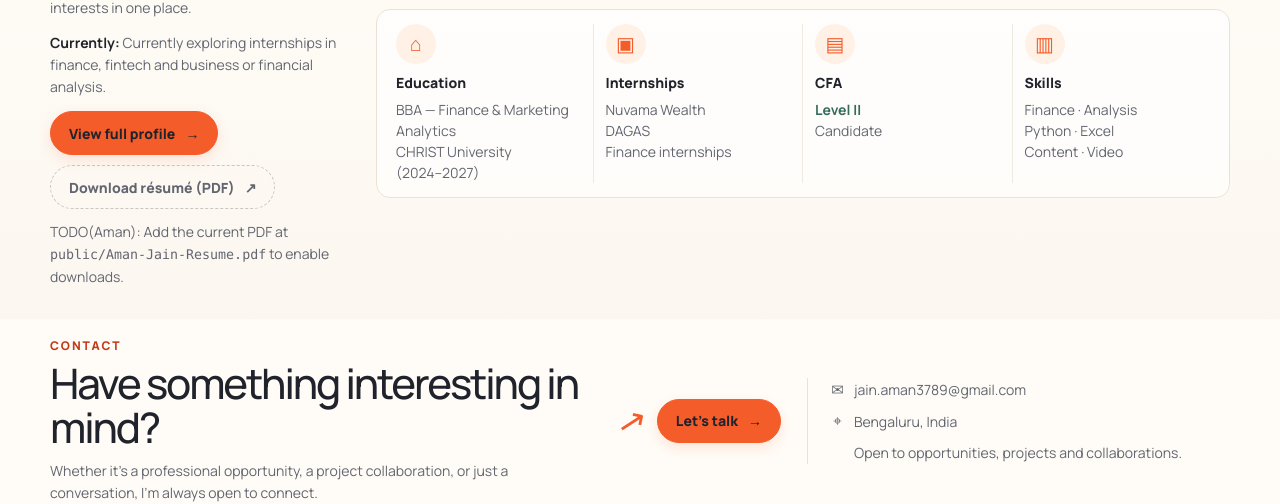
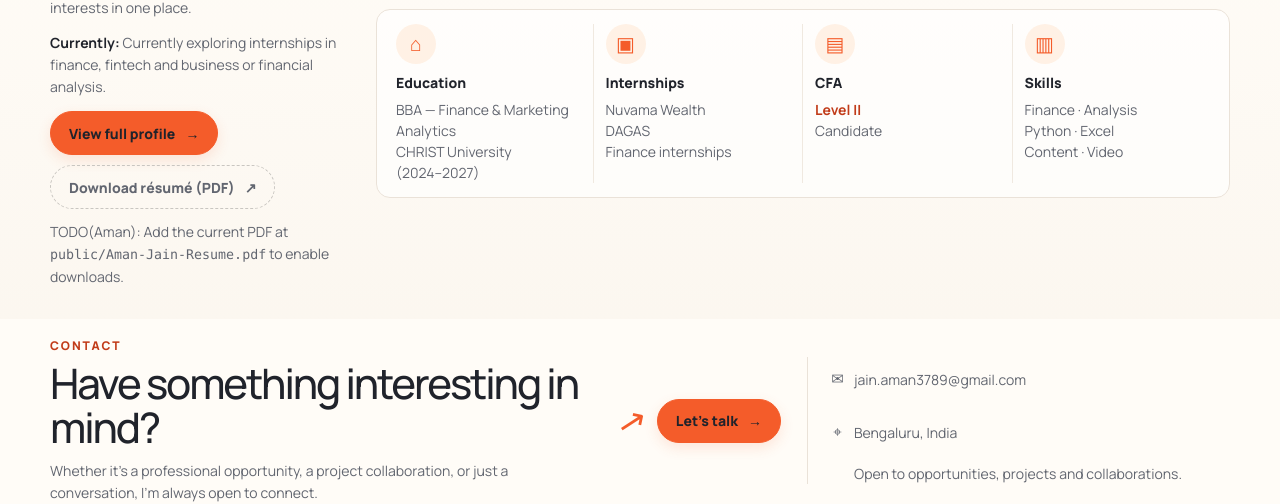
Before and after one commit to aman482006-beep/Oatish-webiste, a Next.js app: page / in a window 1280 px wide. Shown: the part 1977-2481 px from the top of the page. Built offline with nearby package versions, Linux system fonts and the light colour scheme; no server answers.

Commit message:
fix(a11y): add pressed states and mobile touch targets

```diff
--- a/src/app/globals.css
+++ b/src/app/globals.css
@@ -94,7 +94,7 @@ body.aj-menu-open { overflow: hidden; }
 }
 .aj-site-header.is-scrolled { background: rgba(255, 252, 247, .98); border-color: var(--aj-line); box-shadow: 0 5px 20px rgba(42, 32, 23, .045); }
 .aj-nav { height: 100%; display: flex; align-items: center; justify-content: space-between; gap: 24px; }
-.aj-brand { display: inline-flex; align-items: center; gap: 11px; flex-shrink: 0; color: var(--aj-ink); text-decoration: none; }
+.aj-brand { display: inline-flex; align-items: center; gap: 11px; min-height: 44px; flex-shrink: 0; color: var(--aj-ink); text-decoration: none; }
 .aj-brand-monogram { font-family: var(--font-display); font-size: 31px; letter-spacing: -.08em; font-weight: 700; line-height: 1; }
 .aj-brand-monogram > span { color: var(--aj-orange); }
 .aj-brand-name { font-size: 12px; font-weight: 800; letter-spacing: .18em; white-space: nowrap; }
@@ -244,7 +244,7 @@ body.aj-menu-open { overflow: hidden; }
 .aj-fact-icon { display: grid; place-items: center; width: 40px; height: 40px; margin-bottom: 8px; border-radius: 50%; color: var(--aj-orange); background: #FFF1E5; font-size: 20px; }
 .aj-recruiter-facts h3 { margin: 0 0 4px; font-size: 14px; font-weight: 800; }
 .aj-recruiter-facts p { margin: 0; color: var(--aj-muted); font-size: 14px; line-height: 1.5; }
-.aj-recruiter-facts strong { color: #356B5A; }
+.aj-recruiter-facts strong { color: var(--aj-orange-dark); }
 
 .aj-contact-section { padding: 18px 0 22px; }
 .aj-contact-grid { display: grid; grid-template-columns: minmax(0, 1fr) auto minmax(220px, .78fr); align-items: center; gap: 26px; }
@@ -254,7 +254,7 @@ body.aj-menu-open { overflow: hidden; }
 .aj-contact-action-home { display: flex; align-items: center; gap: 10px; white-space: nowrap; }
 .aj-paper-plane { margin-top: 0; color: var(--aj-orange); font-size: 34px; transform: rotate(12deg); }
 .aj-contact-details { min-width: 0; display: flex; flex-direction: column; justify-content: center; gap: 9px; min-height: 86px; padding-left: 22px; border-left: 1px solid var(--aj-line); }
-.aj-contact-detail { display: inline-flex; align-items: center; gap: 9px; margin: 0; color: var(--aj-muted); font-size: 14px; line-height: 1.5; text-decoration: none; overflow-wrap: anywhere; }
+.aj-contact-detail { display: inline-flex; align-items: center; gap: 9px; min-height: 44px; margin: 0; color: var(--aj-muted); font-size: 14px; line-height: 1.5; text-decoration: none; overflow-wrap: anywhere; }
 .aj-contact-detail > span { flex: 0 0 15px; color: var(--aj-muted); font-size: 15px; text-align: center; }
 .aj-contact-detail[href]:hover { color: var(--aj-orange); }
 .aj-contact-note { margin: 0 0 0 24px; color: var(--aj-muted); font-size: 14px; line-height: 1.5; }
@@ -354,7 +354,7 @@ body.aj-menu-open { overflow: hidden; }
 .aj-contact-compose-preview p:last-child { margin-bottom: 0; }
 .aj-contact-template { white-space: pre-line; color: var(--aj-muted); }
 .aj-contact-direct { display: flex; flex-direction: column; align-items: flex-start; }
-.aj-contact-email { display: inline-block; margin: 0 0 14px; color: var(--aj-ink); font-size: 15px; font-weight: 750; overflow-wrap: anywhere; }
+.aj-contact-email { display: inline-flex; align-items: center; min-height: 44px; margin: 0 0 14px; color: var(--aj-ink); font-size: 15px; font-weight: 750; overflow-wrap: anywhere; }
 .aj-contact-location { margin: 20px 0 7px; color: var(--aj-ink); font-size: 14px; font-weight: 750; }
 .aj-contact-direct-note { color: var(--aj-muted); font-size: 14px; line-height: 1.55; }
 .aj-contact-social-section { margin-top: 10px; }
@@ -573,3 +573,7 @@ body.aj-menu-open { overflow: hidden; }
 .aj-error-content h1 { max-width: 760px; margin: 0; font-family: var(--font-display); font-size: clamp(40px, 6vw, 64px); font-weight: 500; line-height: 1.02; letter-spacing: -.055em; }
 .aj-error-content > p:not(.aj-eyebrow) { max-width: 620px; margin: 16px 0 22px; color: var(--aj-muted); font-size: 16px; line-height: 1.6; }
 @media (max-width: 700px) { .aj-error-content { padding-top: 24px; } .aj-error-content > p:not(.aj-eyebrow) { font-size: 15px; } }
+
+/* Consistent pressed feedback and minimum touch areas for keyboard/touch users. */
+a[href]:active, button:active { opacity: .82; }
+.aj-button:active { transform: translateY(1px); }
```
